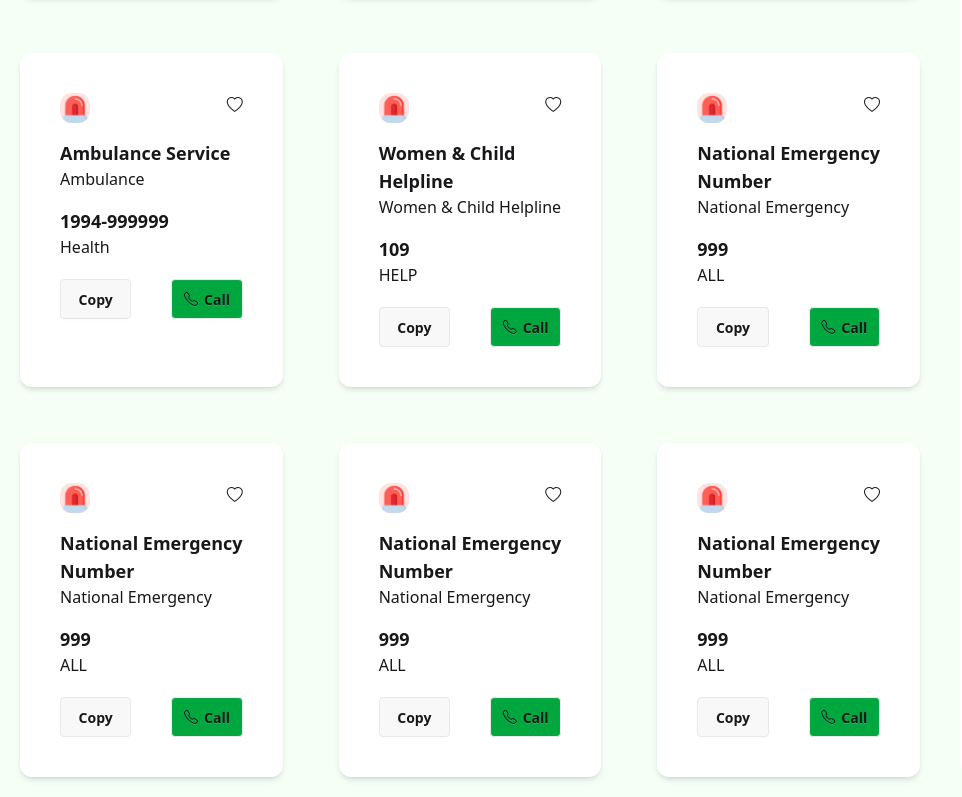
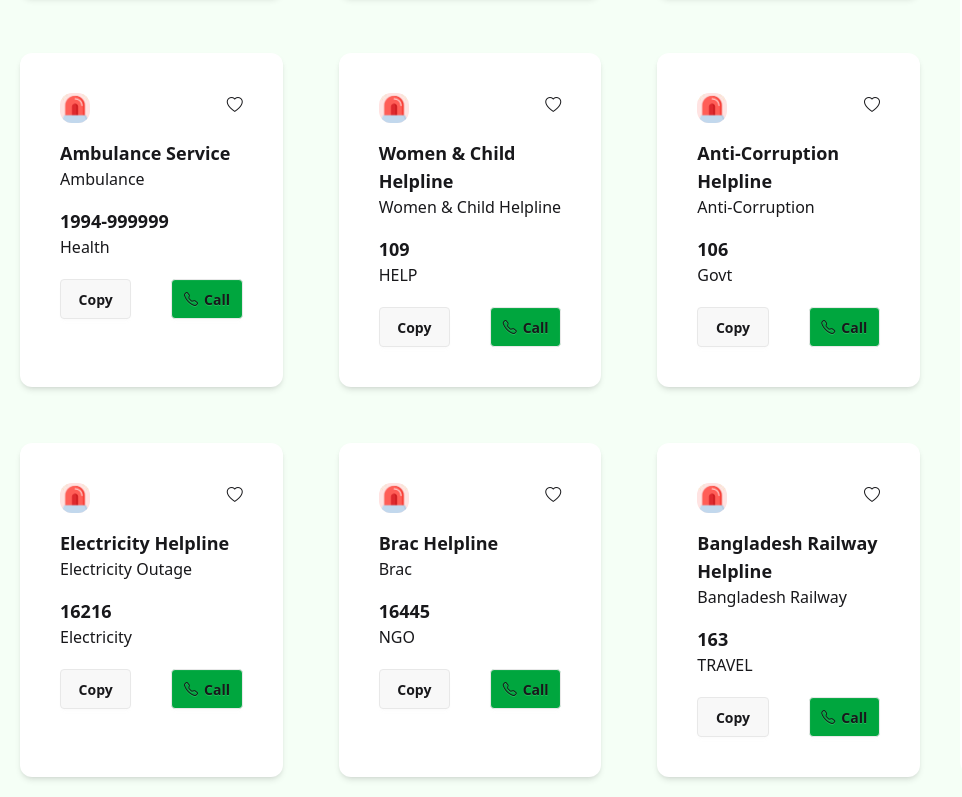
Before and after one commit to sujands1509/assignment505, a plain HTML site: page index.html in a window 1280 px wide. Shown: the part 665-1462 px from the top of the page, without its empty margins (0-962 px from the left). Drawn offline with nearby package versions, Linux system fonts and the light colour scheme; files whose address does not match are found by name.

Commit message:
all cards added

```diff
--- a/index.html
+++ b/index.html
@@ -144,11 +144,11 @@
                 </div>
                 <div class="card-heart"><i class="bi bi-heart"></i></div>
               </div>
-             <h1 class="font-semibold text-lg">National Emergency Number</h1>
-             <p class="font-regular text-md pb-4">National Emergency</p>
+             <h1 class="font-semibold text-lg">Anti-Corruption Helpline</h1>
+             <p class="font-regular text-md pb-4">Anti-Corruption</p>
 
-              <p class="font-semibold text-lg service-number">999</p>
-              <p>ALL</p>
+              <p class="font-semibold text-lg service-number">106</p>
+              <p>Govt</p>
               <div class="service-btn flex justify-between pt-5">
                 <button class="btn btn-copy w-[calc(50%-20px)]">Copy</button>
               <button class="btn btn-call  w-[calc(50%-20px)] bg-[#00a63e]"><i class="bi bi-telephone"></i>Call</button>
@@ -162,11 +162,11 @@
                 </div>
               <div class="card-heart"><i class="bi bi-heart"></i></div>
               </div>
-             <h1 class="font-semibold text-lg">National Emergency Number</h1>
-             <p class="font-regular text-md pb-4">National Emergency</p>
+             <h1 class="font-semibold text-lg">Electricity Helpline</h1>
+             <p class="font-regular text-md pb-4">Electricity Outage</p>
 
-              <p class="font-semibold text-lg service-number">999</p>
-              <p>ALL</p>
+              <p class="font-semibold text-lg service-number">16216</p>
+              <p>Electricity</p>
               <div class="service-btn flex justify-between pt-5">
                 <button class="btn btn-copy w-[calc(50%-20px)]">Copy</button>
               <button class="btn btn-call  w-[calc(50%-20px)] bg-[#00a63e] "><i class="bi bi-telephone"></i>Call</button>
@@ -180,11 +180,11 @@
                 </div>
                 <div class="card-heart"><i class="bi bi-heart"></i></div>
               </div>
-             <h1 class="font-semibold text-lg">National Emergency Number</h1>
-             <p class="font-regular text-md pb-4">National Emergency</p>
+             <h1 class="font-semibold text-lg">Brac Helpline</h1>
+             <p class="font-regular text-md pb-4">Brac</p>
 
-              <p class="font-semibold text-lg service-number">999</p>
-              <p>ALL</p>
+              <p class="font-semibold text-lg service-number">16445</p>
+              <p>NGO</p>
               <div class="service-btn flex justify-between pt-5">
                 <button class="btn btn-copy w-[calc(50%-20px)]">Copy</button>
               <button class="btn btn-call  w-[calc(50%-20px)] bg-[#00a63e]"><i class="bi bi-telephone"></i>Call</button>
@@ -198,11 +198,11 @@
                 </div>
                 <div class="card-heart"><i class="bi bi-heart"></i></div>
               </div>
-             <h1 class="font-semibold text-lg">National Emergency Number</h1>
-             <p class="font-regular text-md pb-4">National Emergency</p>
+             <h1 class="font-semibold text-lg">Bangladesh Railway Helpline </h1>
+             <p class="font-regular text-md pb-4">Bangladesh Railway</p>
 
-              <p class="font-semibold text-lg service-number">999</p>
-              <p>ALL</p>
+              <p class="font-semibold text-lg service-number">163</p>
+              <p>TRAVEL</p>
               <div class="service-btn flex justify-between pt-5">
                 <button class="btn btn-copy w-[calc(50%-20px)]">Copy</button>
               <button class="btn btn-call  w-[calc(50%-20px)] bg-[#00a63e]" ><i class="bi bi-telephone"></i>Call</button>
```
